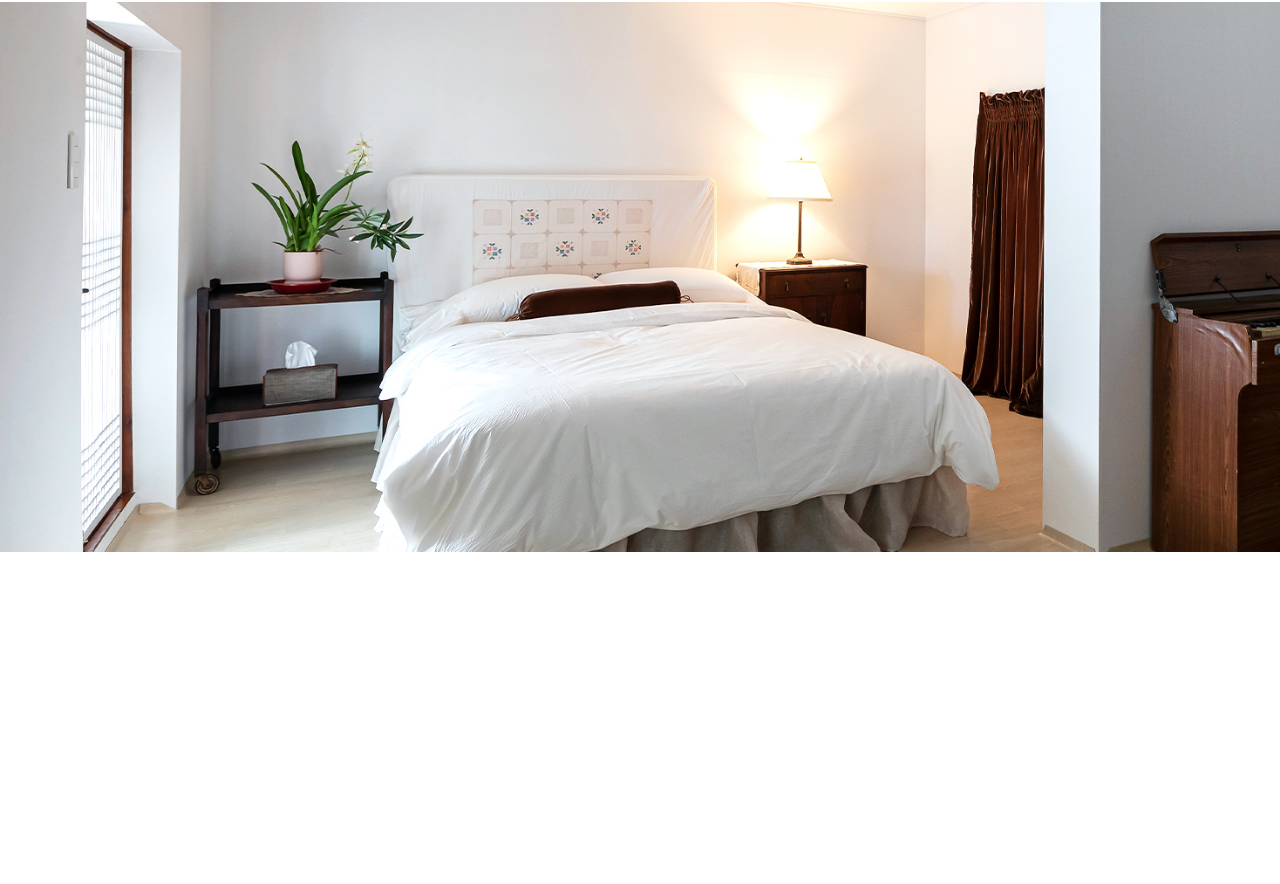
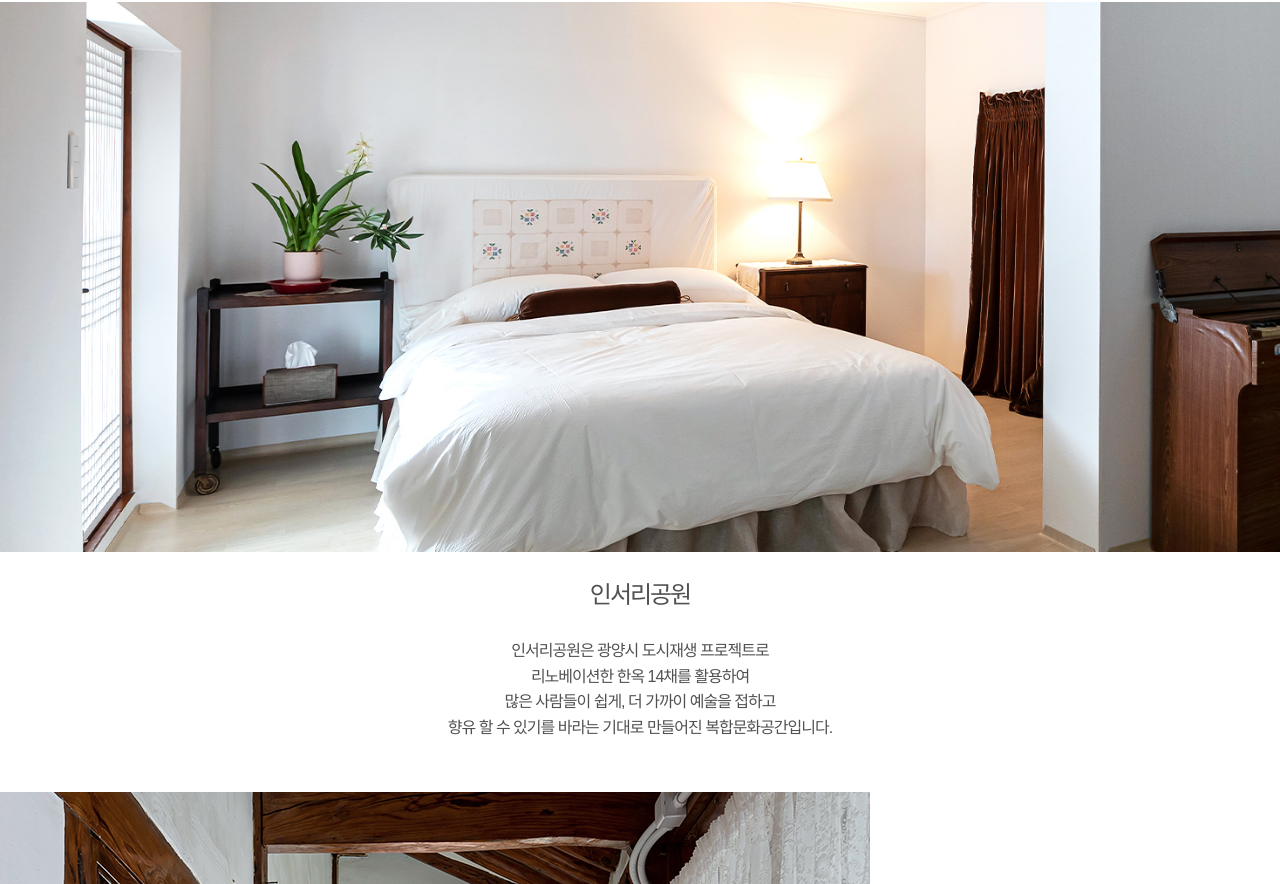
Before and after one commit to leejungho99/inseori01, a plain HTML site: page index.html in a window 1280 px wide. Shown: the part 68-952 px from the top of the page. Before the commit the page ends 800 px from the top, so only its background shows below. Drawn offline with Linux system fonts and the light colour scheme.

Commit message:
style : index.html 메인 페이지 레이아웃 및 스타일 적용

```diff
--- a/css/index.css
+++ b/css/index.css
@@ -24,3 +24,20 @@
     height: 100%;
     object-fit: cover;
 }
+
+.title {
+    font-size: 24px;
+    text-align: center;
+    margin: 25px 0;
+    color : #515151;
+    font-weight: 500;
+    letter-spacing: -2px;
+}
+.description {
+    font-size: 16px;
+    text-align: center;
+    line-height: 1.6;
+    margin-bottom: 52px;
+    color : #515151;
+    letter-spacing: -1px;
+}
--- a/index.html
+++ b/index.html
@@ -23,5 +23,22 @@
             <img src="./images/main/main_banner1.jpg" alt="mobile banner1" class="m_banner_img"/>
         </a>
     </section>
+    <section>
+        <h1 class="title">인서리공원</h1>
+        <div class="description">
+            <p>인서리공원은 광양시 도시재생 프로젝트로 </p>
+            <p>리노베이션한 한옥 14채를 활용하여</p>
+            <p>많은 사람들이 쉽게, 더 가까이 예술을 접하고</p>
+            <p>향유 할 수 있기를 바라는 기대로 만들어진 복합문화공간입니다.</p>
+        </div>
+    </section>
+    <section>
+        <a href="/" class="m_contnet_banner">
+            <img src="./images/main/content_banner.jpg" alt="content banner1" class="m_content_img"/>
+        </a>
+    </section>
+    <footer>
+
+    </footer>
 </body>
 </html>
```
Also changed, not shown: images/main/content_banner.jpg (added).
